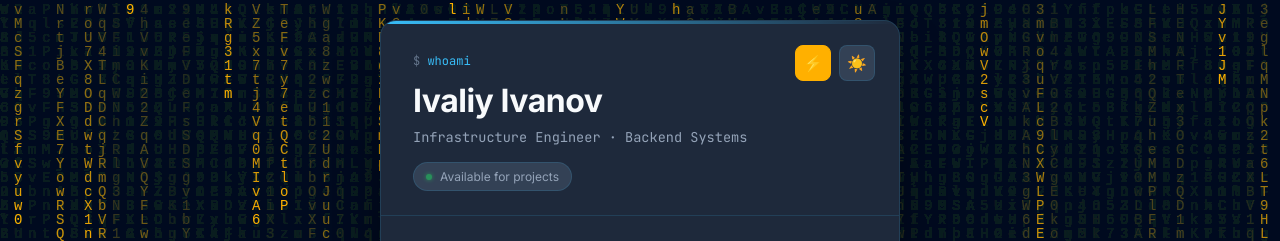
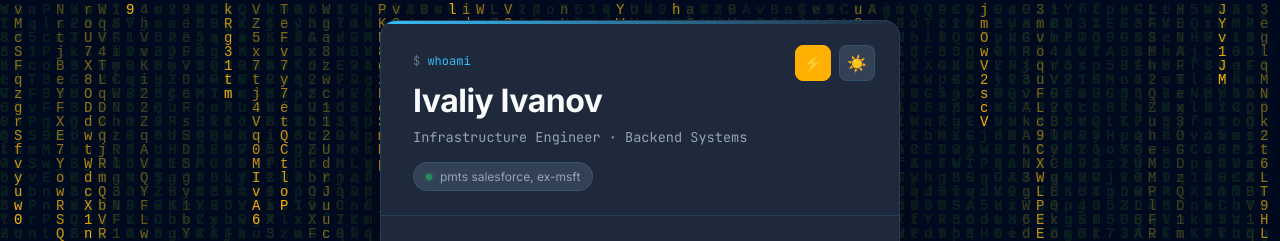
Before and after one commit to iviv/sites, a website: page index.html in a window 1280 px wide. Shown: the top 241 px of the page. Drawn offline with Linux system fonts and the light colour scheme.

Commit message:
Update index.html

```diff
--- a/index.html
+++ b/index.html
@@ -402,7 +402,7 @@
 
             <div class="status-badge">
                 <span class="status-dot"></span>
-                Available for projects
+                pmts salesforce, ex-msft
             </div>
         </div>
 
```
